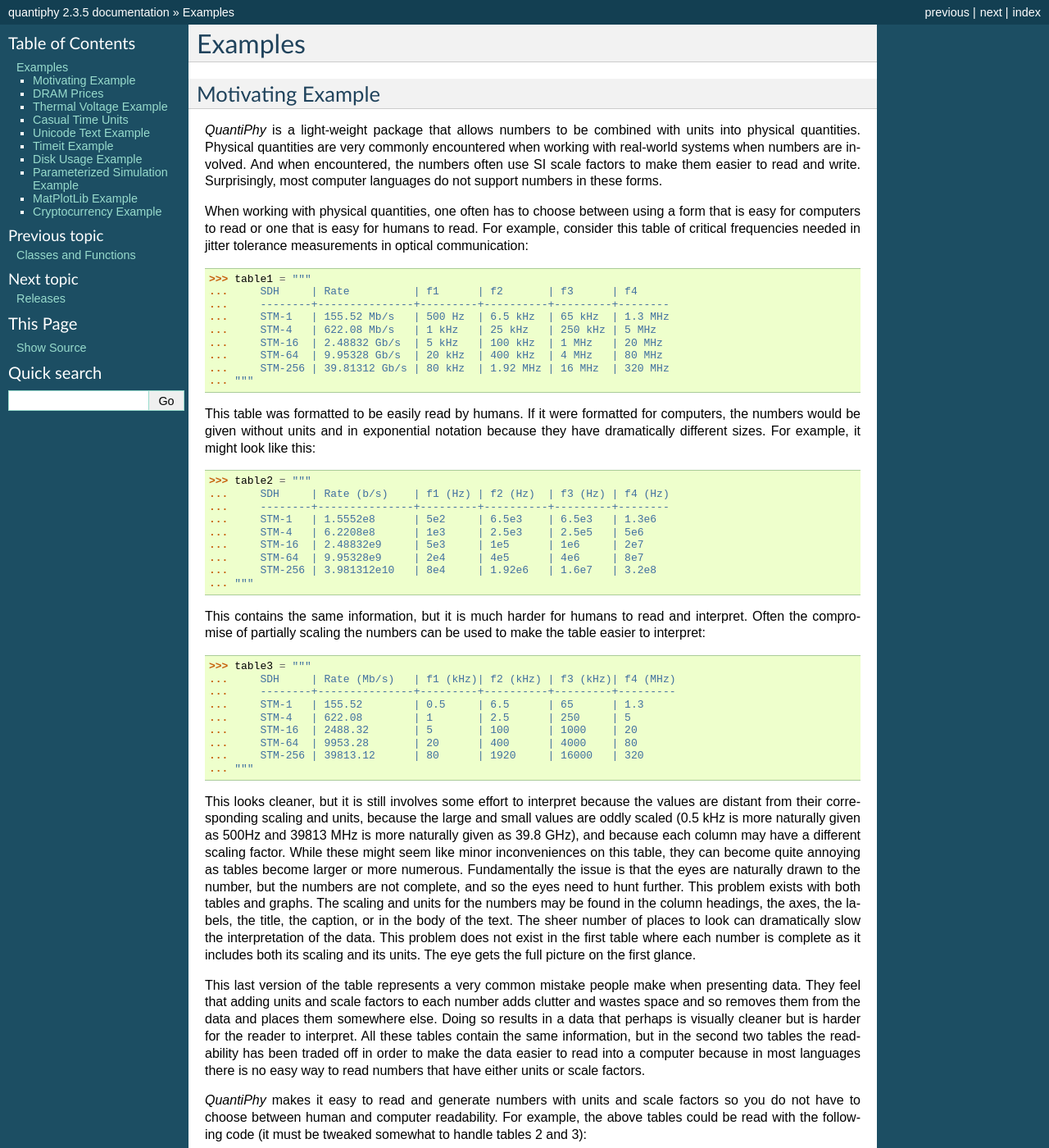
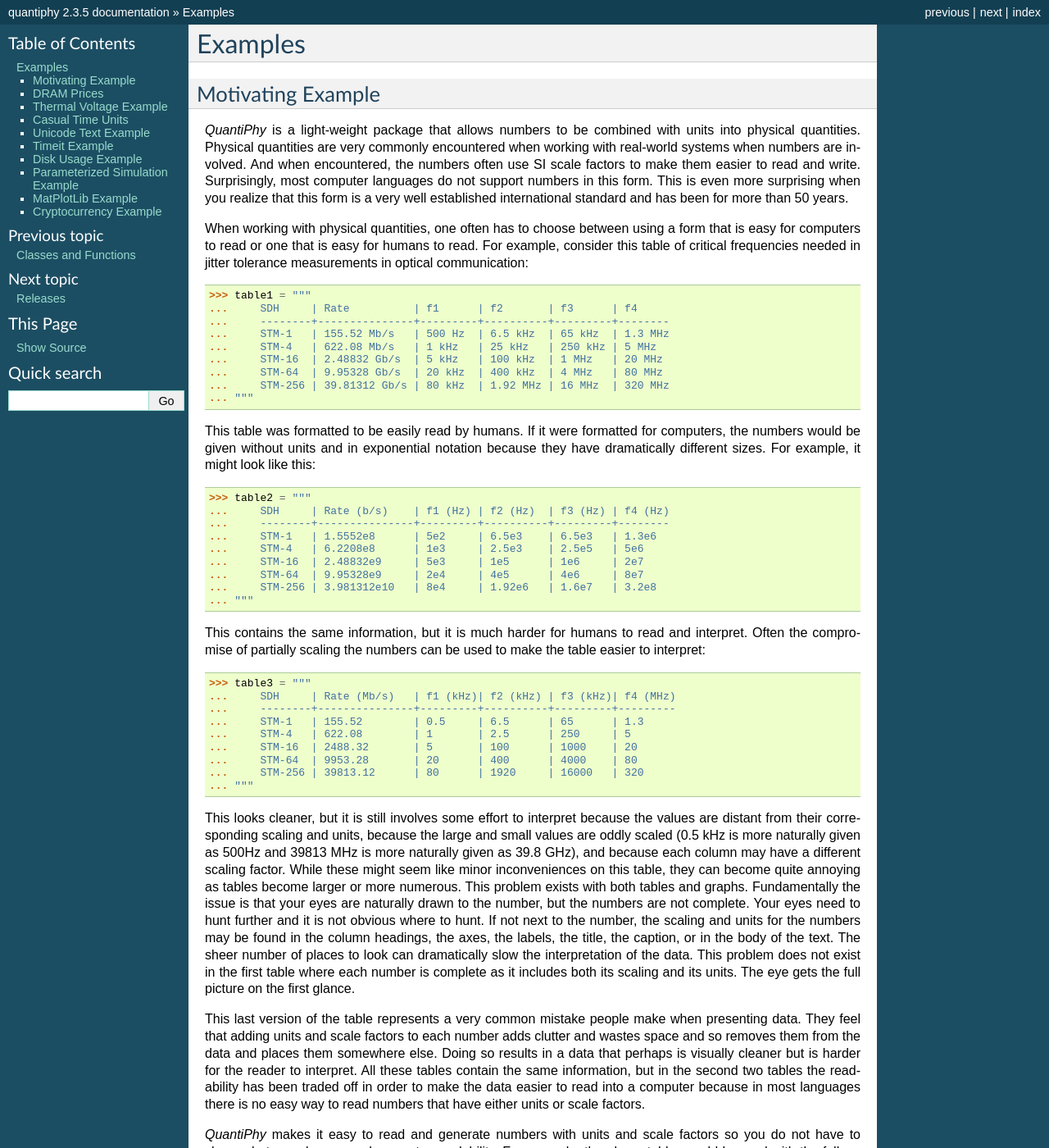
Before and after one commit to KenKundert/quantiphy, a Sphinx documentation site: the page built from doc/examples.rst, in a window 1280 px wide and 1400 px high. Shown: the whole window at 82% size. Built offline with Sphinx 7.4.7, drawn with Linux system fonts in a browser that asks for light colours.

Commit message:
Tweak documentation.

```diff
--- a/doc/examples.rst
+++ b/doc/examples.rst
@@ -42,7 +42,9 @@ units into physical quantities.  Physical quantities are very commonly
 encountered when working with real-world systems when numbers are involved. And
 when encountered, the numbers often use SI scale factors to make them easier to
 read and write.  Surprisingly, most computer languages do not support numbers in
-these forms.
+this form. This is even more surprising when you realize that this form is
+a very well established international standard and has been for more than 50
+years.
 
 When working with physical quantities, one often has to choose between using
 a form that is easy for computers to read or one that is easy for humans to
@@ -100,14 +102,15 @@ large and small values are oddly scaled (0.5 kHz is more naturally given as
 500Hz and 39813 MHz is more naturally given as 39.8 GHz), and because each
 column may have a different scaling factor. While these might seem like minor
 inconveniences on this table, they can become quite annoying as tables become
-larger or more numerous. Fundamentally the issue is that the eyes are naturally
-drawn to the number, but the numbers are not complete, and so the eyes need to
-hunt further.  This problem exists with both tables and graphs. The scaling and
-units for the numbers may be found in the column headings, the axes, the labels,
-the title, the caption, or in the body of the text.  The sheer number of places
-to look can dramatically slow the interpretation of the data. This problem does
-not exist in the first table where each number is complete as it includes both
-its scaling and its units. The eye gets the full picture on the first glance.
+larger or more numerous.  This problem exists with both tables and graphs.
+Fundamentally the issue is that your eyes are naturally drawn to the number, but
+the numbers are not complete.  Your eyes need to hunt further and it is not
+obvious where to hunt.  If not next to the number, the scaling and units for the
+numbers may be found in the column headings, the axes, the labels, the title,
+the caption, or in the body of the text.  The sheer number of places to look can
+dramatically slow the interpretation of the data.  This problem does not exist
+in the first table where each number is complete as it includes both its scaling
+and its units. The eye gets the full picture on the first glance.
 
 This last version of the table represents a very common mistake people make when
 presenting data. They feel that adding units and scale factors to each number
```
